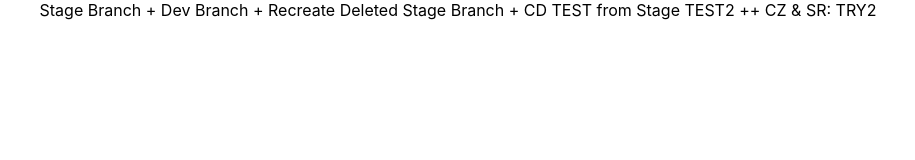
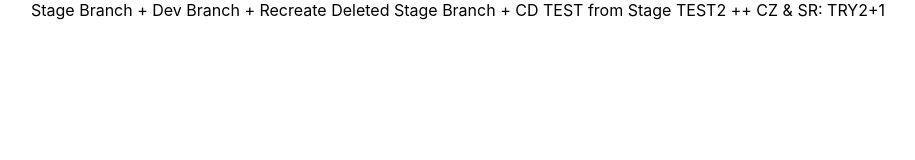
Before and after one commit to ryul-lullalla/gitlab-cicd-demo, a React (Create React App) app: page / in a window 1280 px wide. Shown: the top 160 px of the page, without its empty margins (182-1097 px from the left). Built offline with nearby package versions, Linux system fonts and the light colour scheme.

Commit message:
feat: set up semantic-release TRY 3

```diff
--- a/package.json
+++ b/package.json
@@ -17,7 +17,7 @@
     "build:cicd": "react-scripts build",
     "test": "react-scripts test",
     "eject": "react-scripts eject",
-    "semantic-release": "GL_TOKEN=$GL_TOKEN semantic-release",
+    "semantic-release": "cross-env GL_TOKEN=$GL_TOKEN semantic-release",
     "commit": "cz"
   },
   "eslintConfig": {
--- a/src/App.js
+++ b/src/App.js
@@ -5,7 +5,7 @@ function App() {
   return (
     <div className="App">
       Stage Branch + Dev Branch + Recreate Deleted Stage Branch + CD TEST from
-      Stage TEST2 ++ CZ & SR: TRY2
+      Stage TEST2 ++ CZ & SR: TRY2+1
     </div>
   );
 }
```
